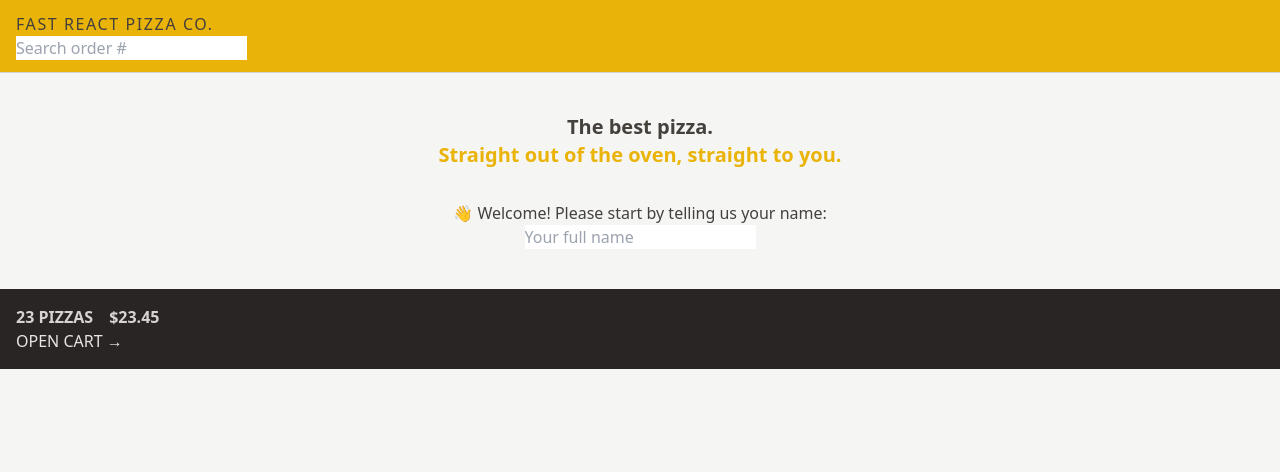
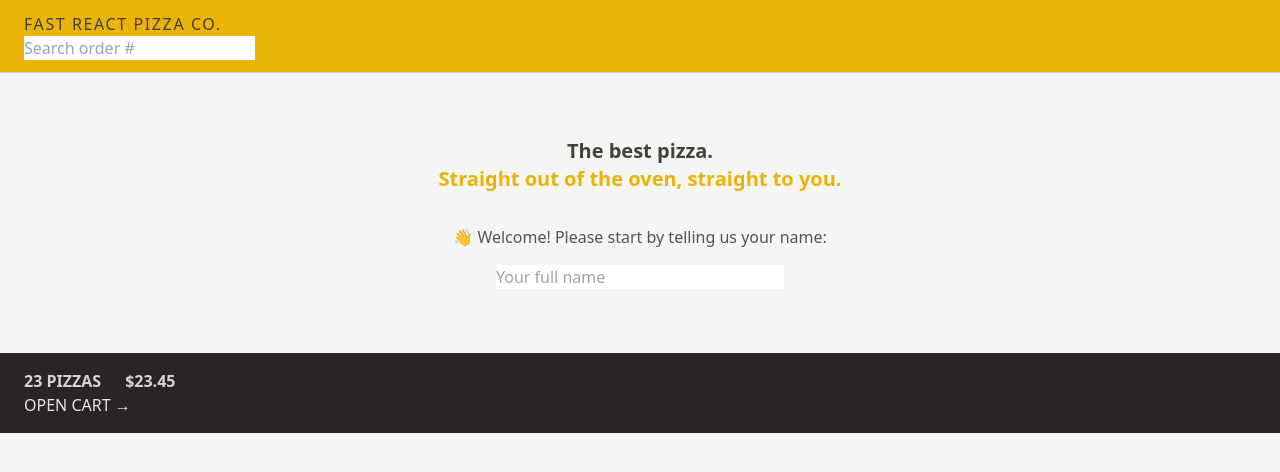
Before and after one commit to marshalmori/fast-react-pizza, a React (Vite) app: page / in a window 1280 px wide. Shown: the top 472 px of the page. Built offline with nearby package versions, Linux system fonts and the light colour scheme.

Commit message:
Responsive Design

```diff
--- a/src/features/cart/CartOverview.jsx
+++ b/src/features/cart/CartOverview.jsx
@@ -2,8 +2,8 @@
 
 function CartOverview() {
   return (
-    <div className="bg-stone-800 p-4 text-stone-200 uppercase">
-      <p className="space-x-4 text-stone-300 font-semibold">
+    <div className="bg-stone-800 px-4 py-4 text-sm md:text-base text-stone-200 uppercase sm:px-6">
+      <p className="space-x-4 text-stone-300 font-semibold sm:space-x-6">
         <span>23 pizzas</span>
         <span>$23.45</span>
       </p>
--- a/src/features/user/CreateUser.jsx
+++ b/src/features/user/CreateUser.jsx
@@ -1,7 +1,7 @@
-import { useState } from 'react';
+import { useState } from "react";
 
 function CreateUser() {
-  const [username, setUsername] = useState('');
+  const [username, setUsername] = useState("");
 
   function handleSubmit(e) {
     e.preventDefault();
@@ -9,16 +9,19 @@
 
   return (
     <form onSubmit={handleSubmit}>
-      <p>👋 Welcome! Please start by telling us your name:</p>
+      <p className="mb-4 text-sm text-stone-600 md:text-base">
+        👋 Welcome! Please start by telling us your name:
+      </p>
 
       <input
         type="text"
         placeholder="Your full name"
         value={username}
         onChange={(e) => setUsername(e.target.value)}
+        className="w-72"
       />
 
-      {username !== '' && (
+      {username !== "" && (
         <div>
           <button>Start ordering</button>
         </div>
--- a/src/ui/Header.jsx
+++ b/src/ui/Header.jsx
@@ -4,7 +4,7 @@
 
 const Header = () => {
   return (
-    <header className="border-b border-stone-300 bg-yellow-500 uppercase px-4 py-3 ">
+    <header className="border-b border-stone-300 bg-yellow-500 uppercase px-4 py-3 sm:px-6">
       <Link to="/" className="tracking-widest">
         Fast React Pizza Co.
       </Link>
--- a/src/ui/Home.jsx
+++ b/src/ui/Home.jsx
@@ -2,7 +2,7 @@
 
 function Home() {
   return (
-    <div className="my-10 text-center">
+    <div className="my-10 sm:my-16 text-center">
       <h1 className="mb-8 text-xl font-semibold">
         The best pizza.
         <br />
```
